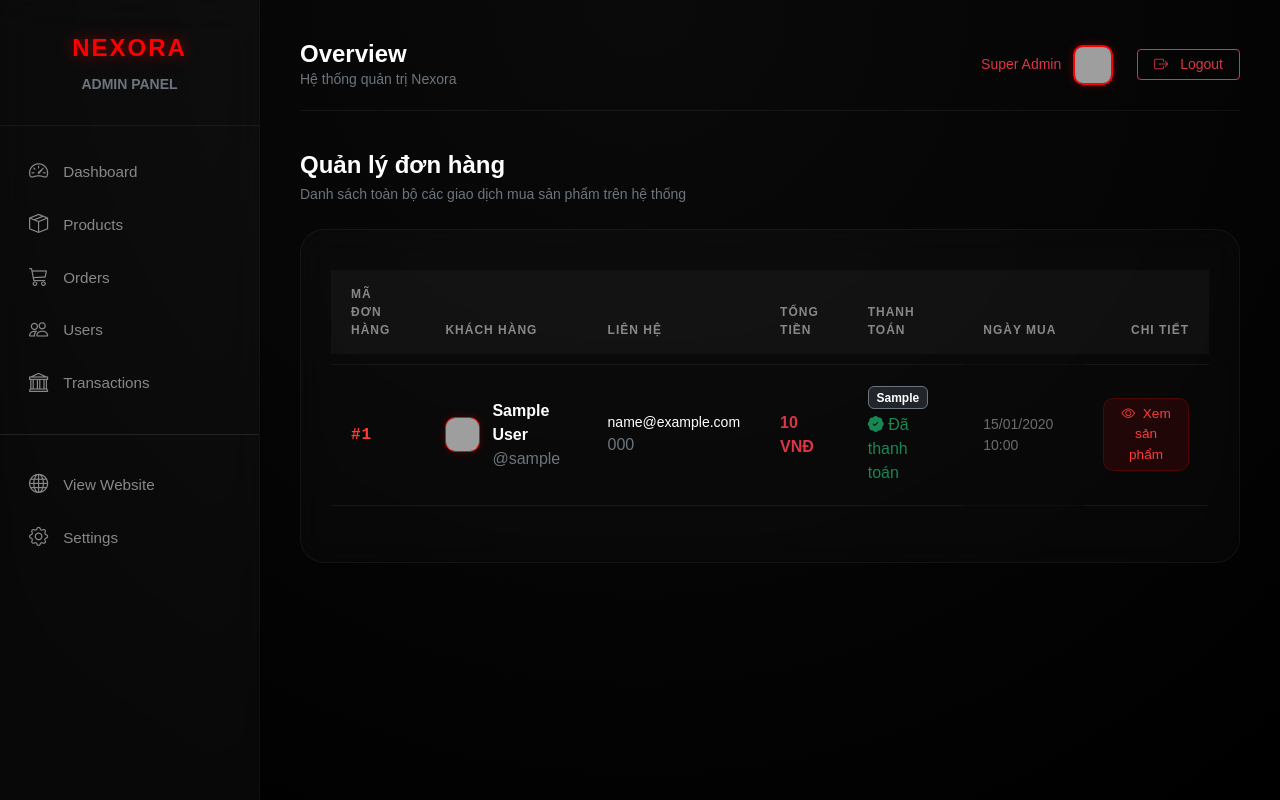
After one commit to QuangPhan010/datt, a Django app: template datt/dashboard/templates/dashboard/order.html in a window 1280 px wide. The commit adds this page. Run offline with Django 5.2, Linux system fonts and the light colour scheme; the template is opened without the code that fills it: most values are stand-ins (such as "Sample title", 1, 10 or a date in 2020); grey boxes are pictures that could not be loaded.

Commit message:
dashboard/orders

```diff
--- a/datt/dashboard/templates/dashboard/base.html
+++ b/datt/dashboard/templates/dashboard/base.html
@@ -7,7 +7,7 @@
   <title>{% block title %}Admin Dashboard | Nexora{% endblock %}</title>
   <link href="https://cdn.jsdelivr.net/npm/bootstrap@5.3.3/dist/css/bootstrap.min.css" rel="stylesheet">
   <link href="https://cdn.jsdelivr.net/npm/bootstrap-icons@1.11.3/font/bootstrap-icons.css" rel="stylesheet">
-  <link href="https://fonts.googleapis.com/css2?family=Poppins:wght@300;400;500;600;700&display=swap" rel="stylesheet">
+  <link rel="icon" type="image/x-icon" href="https://nexora.is/favicon.ico"> <!-- Favicon Placeholder -->
 
   <style>
     body {
@@ -147,7 +147,7 @@
       <a href="{% url 'dashboard:products' %}" class="nav-item-custom">
         <i class="bi bi-box-seam"></i> Products
       </a>
-      <a href="#" class="nav-item-custom">
+      <a href="{% url 'dashboard:orders_list' %}" class="nav-item-custom">
         <i class="bi bi-cart3"></i> Orders
       </a>
       <a href="#" class="nav-item-custom">
@@ -196,6 +196,8 @@
     {% block body_block %}{% endblock %}
   </div>
 
+  {% block modals %}{% endblock %}
+
   <script src="https://cdn.jsdelivr.net/npm/bootstrap@5.3.3/dist/js/bootstrap.bundle.min.js"></script>
   {% block extra_js %}{% endblock %}
 </body>
--- /dev/null
+++ b/datt/dashboard/templates/dashboard/order.html
@@ -0,0 +1,348 @@
+{% extends 'dashboard/base.html' %}
+{% load static %}
+{% load humanize %}
+
+{% block title %}Quản lý đơn hàng | Nexora Admin{% endblock %}
+
+{% block extra_head %}
+<style>
+    .order-card {
+        background: rgba(255, 255, 255, 0.02);
+        backdrop-filter: blur(15px);
+        border: 1px solid rgba(255, 255, 255, 0.05);
+        border-radius: 24px;
+        padding: 30px;
+    }
+
+    .table-orders {
+        background-color: transparent !important;
+        border-collapse: separate;
+        border-spacing: 0 10px;
+    }
+
+    .table-orders thead th {
+        background: rgba(255, 255, 255, 0.03) !important;
+        color: #888 !important;
+        text-transform: uppercase;
+        font-size: 0.75rem;
+        letter-spacing: 1px;
+        padding: 15px 20px;
+        border: none;
+    }
+
+    .table-orders tbody tr {
+        background-color: transparent !important;
+    }
+
+    .table-orders td {
+        background-color: transparent !important;
+        padding: 20px;
+        vertical-align: middle;
+        border-top: 1px solid rgba(255, 255, 255, 0.05) !important;
+        border-bottom: 1px solid rgba(255, 255, 255, 0.05) !important;
+        color: #ccc;
+    }
+
+    .customer-info {
+        display: flex;
+        align-items: center;
+        gap: 12px;
+    }
+
+    .customer-avatar {
+        width: 35px;
+        height: 35px;
+        border-radius: 10px;
+        border: 1px solid #ff0000;
+        box-shadow: 0 0 10px rgba(255, 0, 0, 0.2);
+    }
+
+    .order-id {
+        font-family: 'Courier New', Courier, monospace;
+        color: #ff3c3c;
+        font-weight: 700;
+        letter-spacing: 1px;
+    }
+
+    .btn-detail {
+        background: rgba(255, 0, 0, 0.1);
+        border: 1px solid rgba(255, 0, 0, 0.2);
+        color: #ff3c3c;
+        border-radius: 10px;
+        padding: 5px 15px;
+        font-size: 0.85rem;
+        transition: 0.3s;
+    }
+
+    .btn-detail:hover {
+        background: #ff0000;
+        color: #fff;
+    }
+
+    /* Modal Styling */
+    .modal-content {
+        background: #121212;
+        border: 1px solid rgba(255, 0, 0, 0.3);
+        border-radius: 20px;
+        color: #fff;
+        box-shadow: 0 0 30px rgba(255, 0, 0, 0.1);
+    }
+    .modal-header {
+        border-bottom: 1px solid rgba(255, 255, 255, 0.08);
+        padding: 20px 25px;
+    }
+    .modal-title {
+        font-weight: 700;
+        letter-spacing: 0.5px;
+    }
+    .modal-body {
+        padding: 25px;
+    }
+    .modal-footer {
+        border-top: 1px solid rgba(255, 255, 255, 0.08);
+        padding: 20px 25px;
+    }
+    .item-row {
+        background: rgba(255, 255, 255, 0.04);
+        border: 1px solid rgba(255, 255, 255, 0.05);
+        border-radius: 15px;
+        padding: 18px;
+        margin-bottom: 12px;
+        transition: 0.3s;
+    }
+    .item-row:hover {
+        background: rgba(255, 255, 255, 0.07);
+        border-color: rgba(255, 0, 0, 0.2);
+    }
+    .text-dim {
+        color: rgba(255, 255, 255, 0.6);
+    }
+    .text-bright {
+        color: #fff !important;
+    }
+</style>
+{% endblock %}
+
+{% block body_block %}
+<div class="container-fluid p-0">
+    <div class="d-flex justify-content-between align-items-center mb-4">
+        <div>
+            <h4 class="fw-bold mb-1 text-white">Quản lý đơn hàng</h4>
+            <div class="small text-secondary">Danh sách toàn bộ các giao dịch mua sản phẩm trên hệ thống</div>
+        </div>
+    </div>
+
+    <div class="order-card">
+        <div class="table-responsive">
+            <table class="table table-orders">
+                <thead>
+                    <tr>
+                        <th>Mã đơn hàng</th>
+                        <th>Khách hàng</th>
+                        <th>Liên hệ</th>
+                        <th>Tổng tiền</th>
+                        <th>Thanh toán</th>
+                        <th>Ngày mua</th>
+                        <th class="text-end">Chi tiết</th>
+                    </tr>
+                </thead>
+                <tbody>
+                    {% for order in orders %}
+                    <tr>
+                        <td>
+                            <span class="order-id">#{{ order.order_id }}</span>
+                        </td>
+                        <td>
+                            <div class="customer-info">
+                                <img src="https://ui-avatars.com/api/?name={{ order.full_name }}&background=random" class="customer-avatar">
+                                <div>
+                                    <div class="fw-bold text-white">{{ order.full_name }}</div>
+                                    <div class="x-small text-secondary">@{{ order.user.username }}</div>
+                                </div>
+                            </div>
+                        </td>
+                        <td>
+                            <div class="small text-white">{{ order.email }}</div>
+                            <div class="x-small text-secondary">{{ order.phone }}</div>
+                        </td>
+                        <td class="fw-bold text-danger">{{ order.final_price|intcomma }} VNĐ</td>
+                        <td>
+                            <span class="badge bg-dark border border-secondary">{{ order.payment_method }}</span>
+                            <div class="x-small text-success mt-1"><i class="bi bi-patch-check-fill"></i> Đã thanh toán</div>
+                        </td>
+                        <td class="small opacity-50">{{ order.created_at|date:"d/m/Y H:i" }}</td>
+                        <td class="text-end">
+                            <button class="btn btn-detail" data-bs-toggle="modal" data-bs-target="#modal-{{ order.id }}">
+                                <i class="bi bi-eye me-1"></i> Xem sản phẩm
+                            </button>
+                        </td>
+                    </tr>
+
+                    <!-- Order Detail Modal -->
+                    <div class="modal fade" id="modal-{{ order.id }}" tabindex="-1">
+                        <div class="modal-dialog modal-lg modal-dialog-centered">
+                            <div class="modal-content">
+                                <div class="modal-header">
+                                    <h5 class="modal-title">Chi tiết đơn hàng #{{ order.order_id }}</h5>
+                                    <button type="button" class="btn-close btn-close-white" data-bs-dismiss="modal"></button>
+                                </div>
+                                <div class="modal-body">
+                                    <div class="mb-4">
+                                        <h6 class="text-secondary text-uppercase small fw-bold mb-3">Sản phẩm đã mua</h6>
+                                        {% for item in order.items.all %}
+                                        <div class="item-row d-flex justify-content-between align-items-center">
+                                            <div class="d-flex align-items-center gap-3">
+                                                <div class="bg-danger rounded-circle d-flex align-items-center justify-content-center" style="width: 40px; height: 40px; opacity: 0.8;">
+                                                    <i class="bi bi-box-seam text-white"></i>
+                                                </div>
+                                                <div>
+                                                    <div class="fw-bold text-bright">{{ item.product.name }}</div>
+                                                    <div class="small text-dim">Gói: {{ item.plan_name }} | SL: {{ item.quantity }}</div>
+                                                </div>
+                                            </div>
+                                            <div class="text-end">
+                                                <div class="fw-bold text-info fs-5">{{ item.get_total_price|intcomma }} VNĐ</div>
+                                            </div>
+                                        </div>
+                                        {% endfor %}
+                                    </div>
+
+                                    {% if order.note %}
+                                    <div class="mt-3 p-3 rounded bg-dark bg-opacity-25 border border-secondary border-opacity-25">
+                                        <div class="small text-dim mb-1">Ghi chú từ khách hàng:</div>
+                                        <div class="small italic text-bright">"{{ order.note }}"</div>
+                                    </div>
+                                    {% endif %}
+                                </div>
+                                <div class="modal-footer justify-content-between">
+                                    <div class="text-dim small">Ngày giao dịch: {{ order.created_at|date:"d/m/Y H:i" }}</div>
+                                    <div class="fw-bold fs-5 text-bright">Tổng cộng: <span class="text-danger fs-3">{{ order.final_price|intcomma }} VNĐ</span></div>
+                                </div>
+                            </div>
+                        </div>
+                    </div>
+    {% endfor %}
+                </tbody>
+            </table>
+        </div>
+    </div>
+</div>
+{% endblock %}
+
+{% block modals %}
+<!-- Modals with a manual force-close fallback -->
+{% for order in orders %}
+<div class="modal fade" id="modal-{{ order.id }}" tabindex="-1" role="dialog" aria-modal="true">
+    <div class="modal-dialog modal-lg modal-dialog-centered">
+        <div class="modal-content" style="background: #1a1a1a; border: 1px solid #ff3c3c; box-shadow: 0 0 50px rgba(255, 0, 0, 0.2);">
+
+            <!-- EXTREMELY PROMINENT CLOSE BUTTON -->
+            <button type="button"
+                    class="btn btn-danger d-flex align-items-center justify-content-center"
+                    onclick="forceCloseModal('modal-{{ order.id }}')"
+                    style="position: absolute; top: -15px; right: -15px; width: 45px; height: 45px; border-radius: 50%; z-index: 2000; box-shadow: 0 5px 15px rgba(0,0,0,0.5);">
+                <i class="bi bi-x-lg text-white fs-4"></i>
+            </button>
+
+            <div class="modal-header border-secondary border-opacity-25 py-3">
+                <h5 class="modal-title text-white fw-bold">Chi tiết đơn hàng #{{ order.order_id }}</h5>
+            </div>
+
+            <div class="modal-body p-4">
+                <div class="mb-4">
+                    <h6 class="text-white text-uppercase small fw-bold mb-3" style="letter-spacing: 1px; opacity: 0.8;">Sản phẩm đã mua</h6>
+                    {% for item in order.items.all %}
+                    <div class="item-row d-flex justify-content-between align-items-center" style="background: rgba(255,255,255,0.05); border: 1px solid rgba(255,255,255,0.1); border-radius: 12px; padding: 20px; margin-bottom: 12px;">
+                        <div class="d-flex align-items-center gap-3">
+                            <div class="bg-danger rounded-circle d-flex align-items-center justify-content-center" style="width: 50px; height: 50px;">
+                                <i class="bi bi-box-seam text-white fs-4"></i>
+                            </div>
+                            <div>
+                                <div class="fw-bold text-white fs-5">{{ item.product.name }}</div>
+                                <div class="text-white opacity-75 small">Gói: {{ item.plan_name }} | Số lượng: {{ item.quantity }}</div>
+                            </div>
+                        </div>
+                        <div class="text-end">
+                            <div class="fw-bold text-info fs-4">{{ item.get_total_price|intcomma }} VNĐ</div>
+                        </div>
+                    </div>
+                    {% endfor %}
+                </div>
+
+                {% if order.note %}
+                <div class="mt-3 p-3 rounded bg-white bg-opacity-5 border border-white border-opacity-10">
+                    <div class="small text-white opacity-50 mb-1 fw-bold">Ghi chú từ khách hàng:</div>
+                    <div class="text-white fs-6 italic">"{{ order.note }}"</div>
+                </div>
+                {% endif %}
+            </div>
+
+            <div class="modal-footer border-secondary border-opacity-25 justify-content-between p-4">
+                <div class="text-white opacity-50 small">Thời gian: {{ order.created_at|date:"d/m/Y H:i" }}</div>
+                <div class="d-flex align-items-center gap-3">
+                    <div class="fw-bold text-white fs-5">TỔNG: <span class="text-danger fs-3">{{ order.final_price|intcomma }} VNĐ</span></div>
+                    <button type="button" class="btn btn-secondary px-4 fw-bold" onclick="forceCloseModal('modal-{{ order.id }}')">ĐÓNG</button>
+                </div>
+            </div>
+        </div>
+    </div>
+</div>
+{% endfor %}
+{% endblock %}
+
+{% block extra_js %}
+<script>
+    // Universal Modal Force Close Fallback
+    function forceCloseModal(modalId) {
+        const modal = document.getElementById(modalId);
+        if (!modal) return;
+
+        console.log("Forcing close for modal: " + modalId);
+
+        // 1. Try Bootstrap API
+        try {
+            if (window.bootstrap && bootstrap.Modal) {
+                const inst = bootstrap.Modal.getInstance(modal);
+                if (inst) inst.hide();
+            }
+        } catch (e) {
+            console.error("Bootstrap hide failed", e);
+        }
+
+        // 2. Manual Force Hide (DOM level)
+        modal.classList.remove('show');
+        setTimeout(() => {
+            modal.style.display = 'none';
+            modal.removeAttribute('aria-modal');
+            modal.removeAttribute('role');
+            document.body.classList.remove('modal-open');
+            document.body.style.overflow = '';
+            document.body.style.paddingRight = '';
+
+            // Remove lingering backdrops
+            document.querySelectorAll('.modal-backdrop').forEach(b => b.remove());
+        }, 150);
+    }
+
+    // Support for ESC Key
+    document.addEventListener('keydown', function(event) {
+        if (event.key === "Escape") {
+            const activeModal = document.querySelector('.modal.show');
+            if (activeModal) {
+                forceCloseModal(activeModal.id);
+            }
+        }
+    });
+
+    // Set active sidebar item
+    document.addEventListener('DOMContentLoaded', () => {
+        document.querySelectorAll('.nav-item-custom').forEach(item => {
+            if(item.getAttribute('href').includes('orders')) {
+                item.classList.add('active');
+            } else {
+                item.classList.remove('active');
+            }
+        });
+    });
+</script>
+{% endblock %}
--- a/datt/dashboard/urls.py
+++ b/datt/dashboard/urls.py
@@ -22,4 +22,7 @@ urlpatterns = [
     path('transactions/', views.transactions_list, name='transactions_list'),
     path('transactions/approve/<int:pk>/', views.transaction_approve, name='transaction_approve'),
     path('transactions/reject/<int:pk>/', views.transaction_reject, name='transaction_reject'),
+
+    # Order Management
+    path('orders/', views.orders_list, name='orders_list'),
 ]
--- a/datt/dashboard/views.py
+++ b/datt/dashboard/views.py
@@ -246,3 +246,8 @@ def transaction_reject(request, pk):
         return JsonResponse({'status': 'success', 'message': 'Đã từ chối giao dịch.'})
     except Exception as e:
         return JsonResponse({'status': 'error', 'message': str(e)}, status=400)
+
+@superuser_required
+def orders_list(request):
+    orders = Order.objects.all().order_by('-created_at')
+    return render(request, 'dashboard/order.html', {'orders': orders})
```
